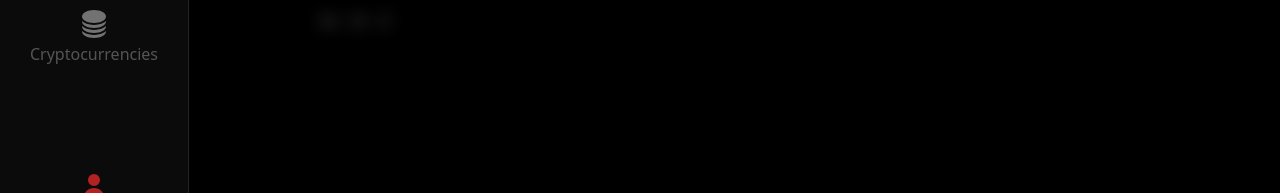
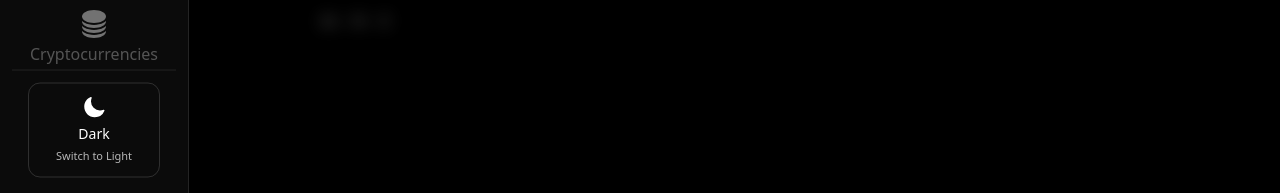
Before and after one commit to STR4T0TT0/str4t0tt0-blog, a React (Vite) app: page /en/about in a window 1280 px wide. Both pictures are taken after a click on the button "Open menu". Shown: the part 607-800 px from the top of the page. Built offline with nearby package versions, Linux system fonts and the light colour scheme; a web font is replaced by a local one.

Commit message:
feat(MenuDrawer): add theme switcher and update styles for dark and light modes

```diff
--- a/src/components/nav/MenuDrawer.tsx
+++ b/src/components/nav/MenuDrawer.tsx
@@ -15,9 +15,13 @@ import {
   ShieldCheckIcon,
   CpuChipIcon,
   CircleStackIcon,
+  MoonIcon,
+  SunIcon,
 } from "@heroicons/react/24/solid";
 
 import { NavLink, useLocation, useParams } from "react-router-dom";
+import { useProseTheme } from "@/components/theme/useProseTheme";
+
 import { useTranslation } from "react-i18next";
 import { normLang } from "@/i18n";
 
@@ -27,8 +31,12 @@ type MenuDrawerProps = {
 };
 
 export default function MenuDrawer({ open, onClose }: MenuDrawerProps) {
+  const { theme, setTheme } = useProseTheme();
+  const next = theme === "theme-dark" ? "theme-paper" : "theme-dark";
+
   const { t } = useTranslation("menu");
   const { pathname } = useLocation();
+  const { t: tCommon } = useTranslation("common"); // pour les libellés du switch
   const { lang: rawLang } = useParams();
   const lang = useMemo(() => normLang(rawLang), [rawLang]);
 
@@ -55,10 +63,30 @@ export default function MenuDrawer({ open, onClose }: MenuDrawerProps) {
 
   const navItems = [
     { to: withLang("/"), label: t("home"), icon: HomeIcon, disabled: false },
-    { to: withLang("/cybersecurity"), label: t("cybersecurity"), icon: ShieldCheckIcon, disabled: false },
-    { to: withLang("/artificial-intelligence"), label: t("ai"), icon: CpuChipIcon, disabled: true },
-    { to: withLang("/cryptocurrency"), label: t("crypto"), icon: CircleStackIcon, disabled: true },
-    { to: withLang("/about"), label: t("about"), icon: UserIcon, disabled: false },
+    {
+      to: withLang("/cybersecurity"),
+      label: t("cybersecurity"),
+      icon: ShieldCheckIcon,
+      disabled: false,
+    },
+    {
+      to: withLang("/artificial-intelligence"),
+      label: t("ai"),
+      icon: CpuChipIcon,
+      disabled: true,
+    },
+    {
+      to: withLang("/cryptocurrency"),
+      label: t("crypto"),
+      icon: CircleStackIcon,
+      disabled: true,
+    },
+    {
+      to: withLang("/about"),
+      label: t("about"),
+      icon: UserIcon,
+      disabled: false,
+    },
   ];
 
   // Nécessaire pour que "/" soit considéré actif uniquement sur l'accueil
@@ -94,7 +122,7 @@ export default function MenuDrawer({ open, onClose }: MenuDrawerProps) {
             >
               <DialogPanel
                 id="app-menu"
-                className="w-fit px-3 bg-[#0B0B0B] border-r border-white/10 shadow-2xl"
+                className="w-fit px-3 drawer shadow-2xl"
               >
                 {/* Header */}
                 <div className="flex items-center justify-between px-4 py-3 border-b border-white/10">
@@ -113,7 +141,8 @@ export default function MenuDrawer({ open, onClose }: MenuDrawerProps) {
                 {/* Navigation de items */}
                 <nav className="px-3 py-4">
                   <ul className="grid grid-cols-1 gap-3 md:gap-4 lg:gap-6">
-                    {navItems.map(({ to, label, icon: Icon, disabled }, idx) => {
+                    {navItems.map(
+                      ({ to, label, icon: Icon, disabled }, idx) => {
                         /**
                          * Un item disabled ne doit pas réagir au hover ni au focus.
                          * - baseBox : disposition en carré et centré
@@ -127,7 +156,8 @@ export default function MenuDrawer({ open, onClose }: MenuDrawerProps) {
                           " aspect-square w-full max-w-[60px] md:max-w-[96px] lg:max-w-[140px] mx-auto" +
                           " transition-colors focus:outline-none";
                         const commonEnabled = "group " + baseBox;
-                      const commonDisabled = baseBox + " cursor-not-allowed opacity-60";
+                        const commonDisabled =
+                          baseBox + " cursor-not-allowed opacity-60";
 
                         // Enfants (icône + label)
                         // Enabled : héritent de la couleur du parent (hover/active).
@@ -139,10 +169,11 @@ export default function MenuDrawer({ open, onClose }: MenuDrawerProps) {
 
                         // Disabled : couleur figée et atténuée, aucune réaction au hover.
                         const iconDisabled =
-                        "mb-0.5 h-7 w-7 md:h-9 md:w-9 lg:h-8 lg:w-8 text-white/70";
+                          "mb-0.5 h-7 w-7 md:h-9 md:w-9 lg:h-8 lg:w-8 nav-disabled-icon";
                         const labelDisabled =
                           "mt-0.5 text-center leading-tight break-normal" +
-                        " max-w-[12ch] md:max-w-[14ch] lg:max-w-none text-[10px] md:text-sm lg:text-base text-white/50";
+                          " max-w-[12ch] md:max-w-[14ch] lg:max-w-none text-[10px] md:text-sm lg:text-base nav-disabled-label";
+
                         if (disabled) {
                           return (
                             <li key={`${label}-${idx}`}>
@@ -166,17 +197,18 @@ export default function MenuDrawer({ open, onClose }: MenuDrawerProps) {
                         return (
                           <li key={`${label}-${to}`}>
                             {(() => {
-                              const normalize = (s: string) => s.replace(/\/+$/, "");
+                              const normalize = (s: string) =>
+                                s.replace(/\/+$/, "");
                               const current = normalize(pathname);
-                              const target  = normalize(to);
-                              const isHome  = target === normalize(homeUrl);
+                              const target = normalize(to);
+                              const isHome = target === normalize(homeUrl);
 
                               // Accueil passe en actif seulement si URL exacte.
                               // Autres pages : exact OU sous-routes.
                               const active = isHome
                                 ? current === target
-                                : current === target || current.startsWith(target + "/");
-
+                                : current === target ||
+                                  current.startsWith(target + "/");
 
                               // Logique de toggle pas d'empilement text-white + text-[...]
                               return (
@@ -185,11 +217,15 @@ export default function MenuDrawer({ open, onClose }: MenuDrawerProps) {
                                   end={to === homeUrl}
                                   className={[
                                     commonEnabled,
+                                    "nav-link", // couleur par défaut pilotée par le thème
+                                    // actif = on redéfinit la variable
                                     active
-                                    ? "text-[rgb(var(--color-str4t0tt0-primary-rgb)/1)]" // actif = rouge
-                                    : "text-white",                                      // sinon = blanc
-                                  "hover:text-[rgb(var(--color-str4t0tt0-primary-rgb)/1)]",
-                                  "focus-visible:ring-2 focus-visible:ring-[rgb(var(--color-str4t0tt0-primary-rgb)/0.6)] focus-visible:ring-offset-2 focus-visible:ring-offset-[#0B0B0B]",
+                                      ? "[--nav-link-color:rgb(var(--color-str4t0tt0-primary-rgb)/1)]"
+                                      : "",
+                                    // hover = on redéfinit la variable aussi
+                                    "hover:[--nav-link-color:rgb(var(--color-str4t0tt0-primary-rgb)/1)]",
+                                    "focus-visible:ring-2 focus-visible:ring-[rgb(var(--color-str4t0tt0-primary-rgb)/0.6)]",
+                                    "focus-visible:ring-offset-2 focus-visible:ring-offset-[var(--drawer-bg)]",
                                   ].join(" ")}
                                 >
                                   <Icon className={iconEnabled} />
@@ -199,9 +235,40 @@ export default function MenuDrawer({ open, onClose }: MenuDrawerProps) {
                             })()}
                           </li>
                         );
-                    })}
+                      }
+                    )}
                   </ul>
                 </nav>
+                {/* --- Commutateur de thème toujours en dernier --- */}
+                <div className="sticky bottom-0 px-4 pb-4 pt-3 drawer-footer">
+                  <button
+                    type="button"
+                    role="switch"
+                    aria-checked={theme === "theme-paper"}
+                    onClick={() => setTheme(next)}
+                    className="w-full rounded-xl px-3 py-3 border menu-toggle
+                               focus:outline-none focus:ring-2 focus:ring-[rgb(var(--color-str4t0tt0-primary-rgb)/.7)]"
+                  >
+                    <span className="flex flex-col items-center gap-1">
+                      {/* Icône montre toujours  état courant pour une meilleure compréhension */}
+                      {theme === "theme-dark" ? (
+                        <MoonIcon className="h-6 w-6" aria-hidden="true" />
+                      ) : (
+                        <SunIcon className="h-6 w-6" aria-hidden="true" />
+                      )}
+                      <span className="text-sm font-medium">
+                        {theme === "theme-dark"
+                          ? tCommon("theme.dark")
+                          : tCommon("theme.paper")}
+                      </span>
+                      <span className="text-[11px] opacity-70">
+                        {theme === "theme-dark"
+                          ? t("switch_to", { mode: tCommon("theme.paper") })
+                          : t("switch_to", { mode: tCommon("theme.dark") })}
+                      </span>
+                    </span>
+                  </button>
+                </div>
               </DialogPanel>
             </TransitionChild>
           </div>
--- a/src/languages/en/menu.json
+++ b/src/languages/en/menu.json
@@ -6,6 +6,6 @@
   "about": "About",
   "disabled": "Soon",
   "title": "Menu",
-  "close": "Close menu"
-
+  "close": "Close menu",
+  "switch_to": "Switch to {{mode}}"
 }
--- a/src/languages/fr/menu.json
+++ b/src/languages/fr/menu.json
@@ -6,5 +6,6 @@
   "about": "À propos",
   "disabled": "Bientôt",
   "title": "Menu",
-  "close": "Fermer le menu"
+  "close": "Fermer le menu",
+  "switch_to": "Basculer en {{mode}}"
 }
--- a/src/languages/it/menu.json
+++ b/src/languages/it/menu.json
@@ -6,5 +6,6 @@
   "about": "Chi sono",
   "disabled": "Presto",
   "title": "Menu",
-  "close": "Chiudere il menu"
+  "close": "Chiudere il menu",
+  "switch_to": "Passa a {{mode}}"
 }
--- a/src/styles/index.css
+++ b/src/styles/index.css
@@ -150,3 +150,69 @@ html.theme-dark .nav-icon-btn {
 html.theme-paper .nav-icon-btn {
   @apply border border-black/15 bg-black/5 hover:bg-black/10 text-black/80 focus:ring-[--color-str4t0tt0-primary];
 }
+
+/* menu va aussi suivre le théme */
+html.theme-dark .drawer {
+  background: #0b0b0b;
+  color: #fff;
+  border-right: 1px solid rgb(255 255 255 / 0.1);
+}
+html.theme-paper .drawer {
+  background: #fff;
+  color: #000;
+  border-right: 1px solid rgb(0 0 0 / 0.1);
+}
+
+/* commutateur de theme est toujours au pied du menu */
+html.theme-dark .drawer-footer {
+  background: #0b0b0b;
+  border-top: 1px solid rgb(255 255 255 / 0.1);
+}
+html.theme-paper .drawer-footer {
+  background: #fff;
+  border-top: 1px solid rgb(0 0 0 / 0.1);
+}
+html.theme-dark .menu-toggle {
+  border-color: rgb(255 255 255 / 0.15);
+  color: #fff;
+}
+html.theme-dark .menu-toggle:hover {
+  background: rgb(255 255 255 / 0.08);
+}
+html.theme-paper .menu-toggle {
+  border-color: rgb(0 0 0 / 0.15);
+  color: #000;
+}
+html.theme-paper .menu-toggle:hover {
+  background: rgb(0 0 0 / 0.06);
+}
+/* Couleur par défaut des items du menu  */
+html.theme-dark .nav-link {
+  color: var(--nav-link-color, #fff);
+}
+html.theme-paper .nav-link {
+  color: var(--nav-link-color, #000);
+}
+
+/* États désactivés  */
+html.theme-dark .nav-disabled-icon {
+  color: rgb(255 255 255 / 0.7);
+}
+html.theme-paper .nav-disabled-icon {
+  color: rgb(0 0 0 / 0.55);
+}
+
+html.theme-dark .nav-disabled-label {
+  color: rgb(255 255 255 / 0.5);
+}
+html.theme-paper .nav-disabled-label {
+  color: rgb(0 0 0 / 0.5);
+}
+
+/* Variable pour ring-offset selon le fond du drawer */
+html.theme-dark .drawer {
+  --drawer-bg: #0b0b0b;
+}
+html.theme-paper .drawer {
+  --drawer-bg: #ffffff;
+}
```
Lines whose indentation alone changed are shown as unchanged.
